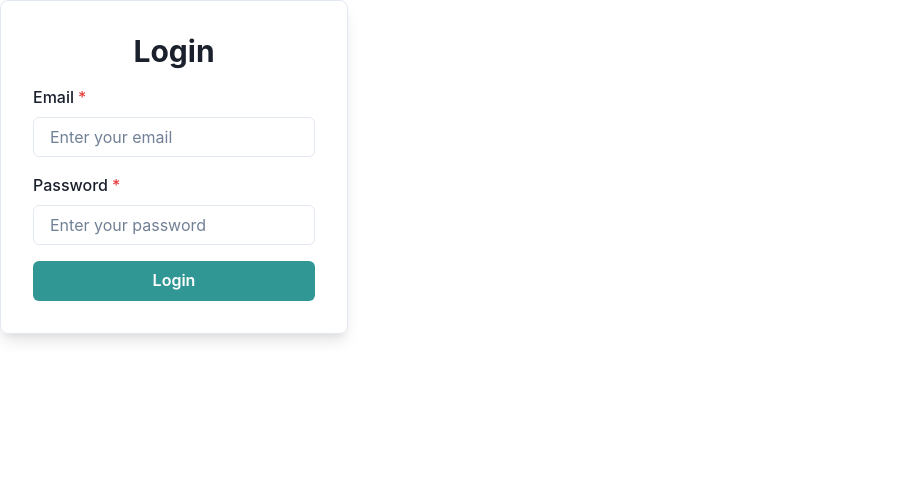
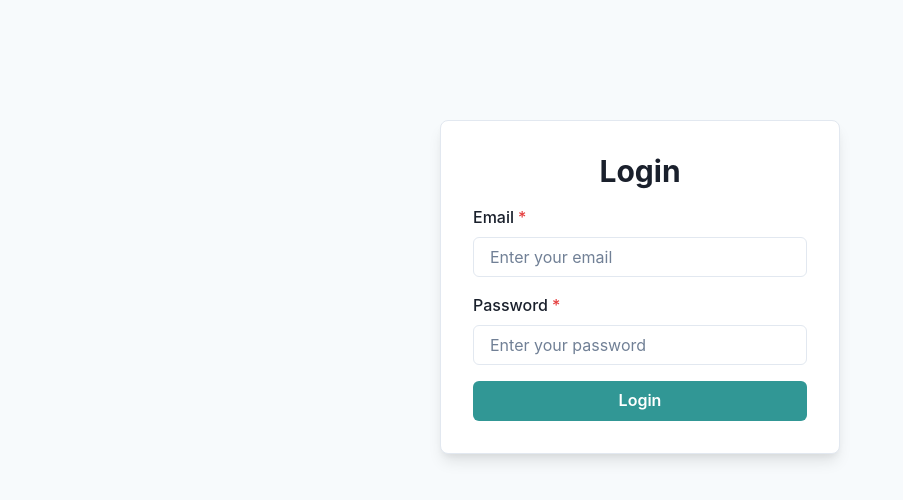
Before and after one commit to niceliubing/real-estate, a React (Vite) app: page /login in a window 1280 px wide. Shown: the top 500 px of the page, without its empty margins (0-903 px from the left). Built offline with nearby package versions, Linux system fonts and the light colour scheme.

Commit message:
style login

```diff
--- a/src/components/LoginForm.tsx
+++ b/src/components/LoginForm.tsx
@@ -62,7 +62,28 @@ const LoginForm = ({ onSuccess }: LoginFormProps) => {
   };
 
   return (
-    <Box p={8} maxWidth="400px" borderWidth={1} borderRadius={8} boxShadow="lg">
+    <Box
+      minH="100vh"
+      display="flex"
+      alignItems="flex-start"
+      justifyContent="center"
+      bg="gray.50"
+      w="100%"
+      position="fixed"
+      top="0"
+      left="0"
+      pt="120px"
+    >
+      <Box
+        p={8}
+        maxWidth="400px"
+        width="90%"
+        borderWidth={1}
+        borderRadius={8}
+        boxShadow="lg"
+        bg="white"
+        mx="auto"
+      >
         <VStack spacing={4} align="stretch">
           <Heading size="lg" textAlign="center">Login</Heading>
           <form onSubmit={handleSubmit}>
@@ -97,6 +118,7 @@ const LoginForm = ({ onSuccess }: LoginFormProps) => {
           </form>
         </VStack>
       </Box>
+    </Box>
   );
 };
 
```
Lines whose indentation alone changed are shown as unchanged.
